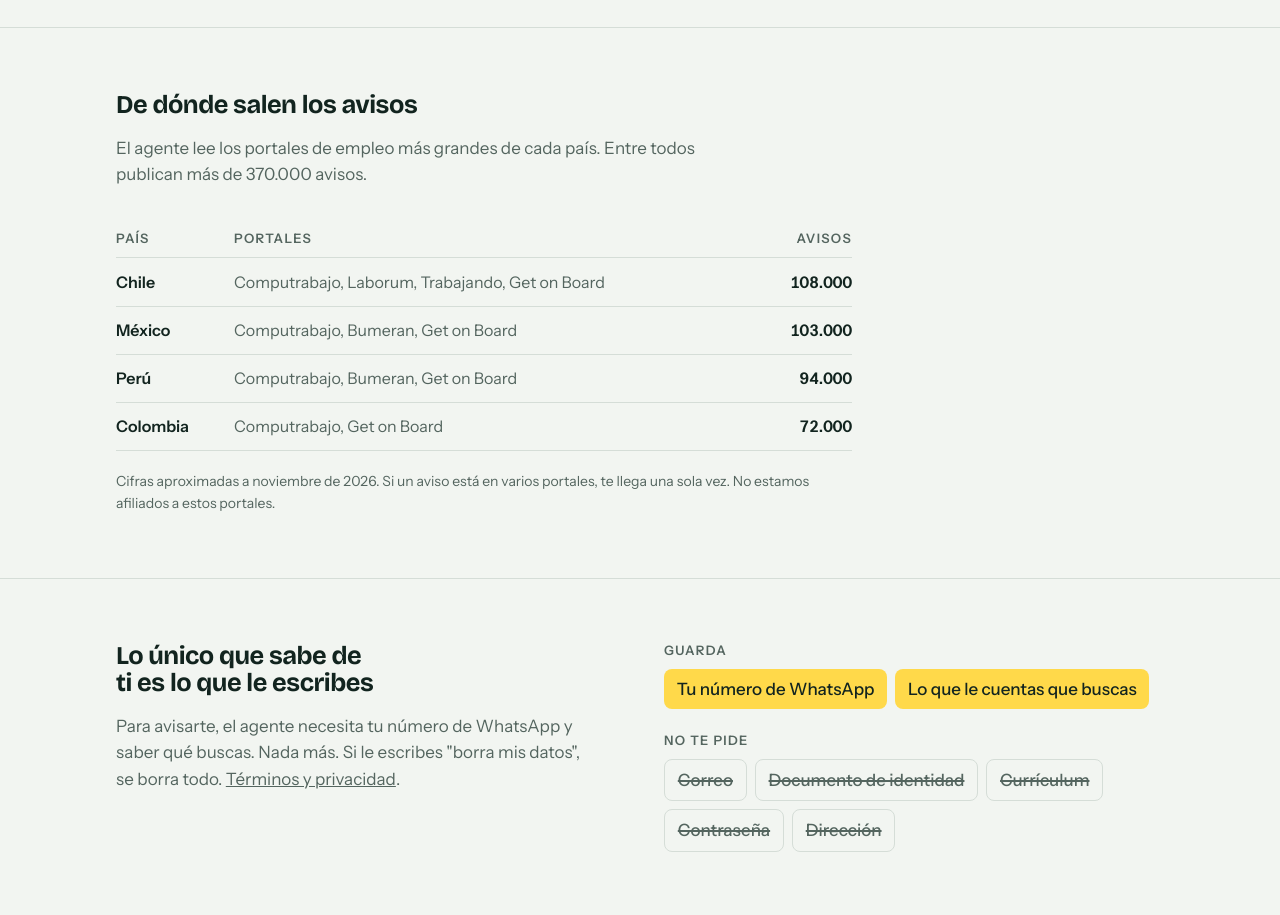
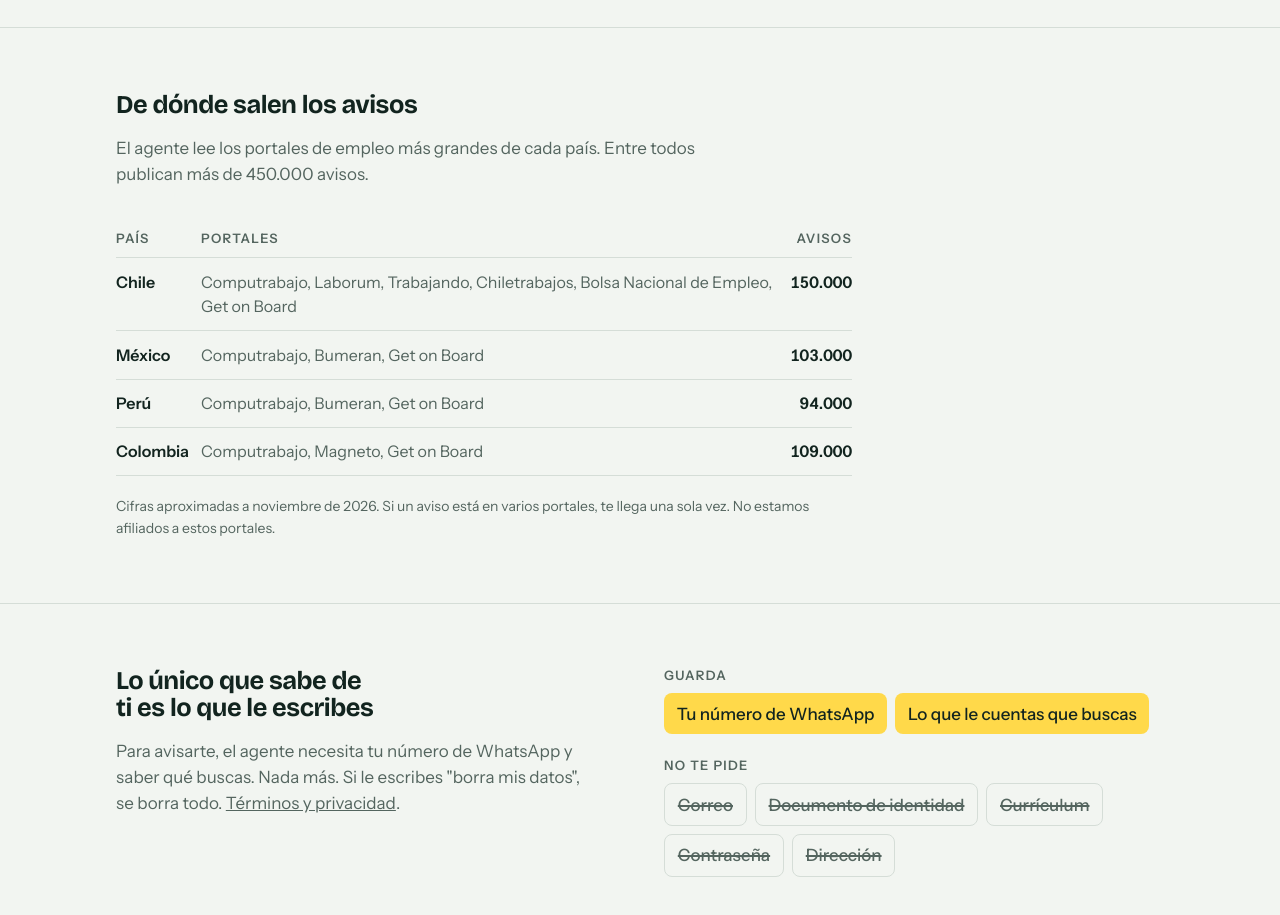
Before and after one commit to urcalab/chambeando, a website: page site/index.html in a window 1280 px wide. Shown: the part 1320-2235 px from the top of the page. Drawn offline with nearby package versions, Linux system fonts and the light colour scheme.

Commit message:
Landing con Chiletrabajos, la BNE y Magneto, y la regla de tenerla al día
- Tabla de fuentes: Chiletrabajos y la Bolsa Nacional de Empleo en Chile (150.000 avisos), Magneto en Colombia
  (109.000); entre todos, más de 450.000. Cifras de `node src/cli.ts counts`.
- AGENTS.md: un cambio que altera lo que dicen el agente o la landing actualiza los dos en el mismo envío.

Co-Authored-By: Claude Opus 5.5 <noreply@anthropic.com>

```diff
--- a/site/index.html
+++ b/site/index.html
@@ -280,15 +280,15 @@ footer { border-top: 1px solid var(--line); padding-block: 1.75rem 2.5rem; color
   <section id="fuentes">
     <div class="wrap">
       <h2>De dónde salen los avisos</h2>
-      <p class="intro">El agente lee los portales de empleo más grandes de cada país. Entre todos publican más de 370.000 avisos.</p>
+      <p class="intro">El agente lee los portales de empleo más grandes de cada país. Entre todos publican más de 450.000 avisos.</p>
       <div class="sources">
         <table>
           <thead><tr><th scope="col">País</th><th scope="col">Portales</th><th scope="col" class="num">Avisos</th></tr></thead>
           <tbody>
-            <tr data-country="CL"><th scope="row">Chile</th><td>Computrabajo, Laborum, Trabajando, Get on Board</td><td class="num">108.000</td></tr>
+            <tr data-country="CL"><th scope="row">Chile</th><td>Computrabajo, Laborum, Trabajando, Chiletrabajos, Bolsa Nacional de Empleo, Get on Board</td><td class="num">150.000</td></tr>
             <tr data-country="MX"><th scope="row">México</th><td>Computrabajo, Bumeran, Get on Board</td><td class="num">103.000</td></tr>
             <tr data-country="PE"><th scope="row">Perú</th><td>Computrabajo, Bumeran, Get on Board</td><td class="num">94.000</td></tr>
-            <tr data-country="CO"><th scope="row">Colombia</th><td>Computrabajo, Get on Board</td><td class="num">72.000</td></tr>
+            <tr data-country="CO"><th scope="row">Colombia</th><td>Computrabajo, Magneto, Get on Board</td><td class="num">109.000</td></tr>
           </tbody>
         </table>
       </div>
```
Also changed, not shown: AGENTS.md (+3 -0 lines).
